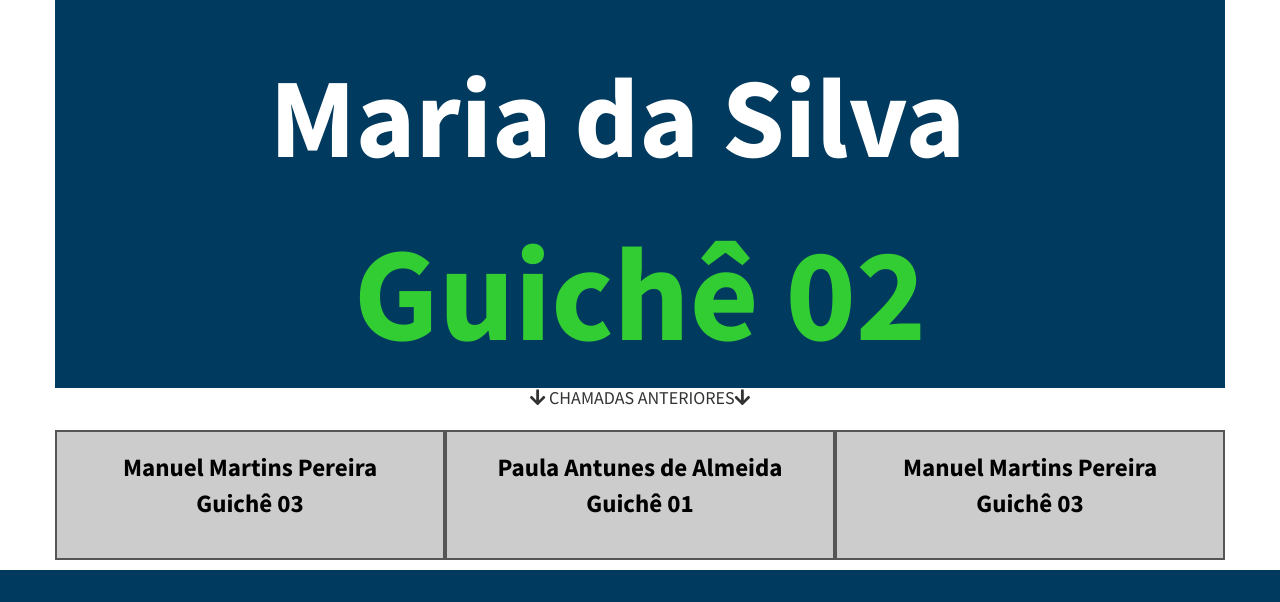
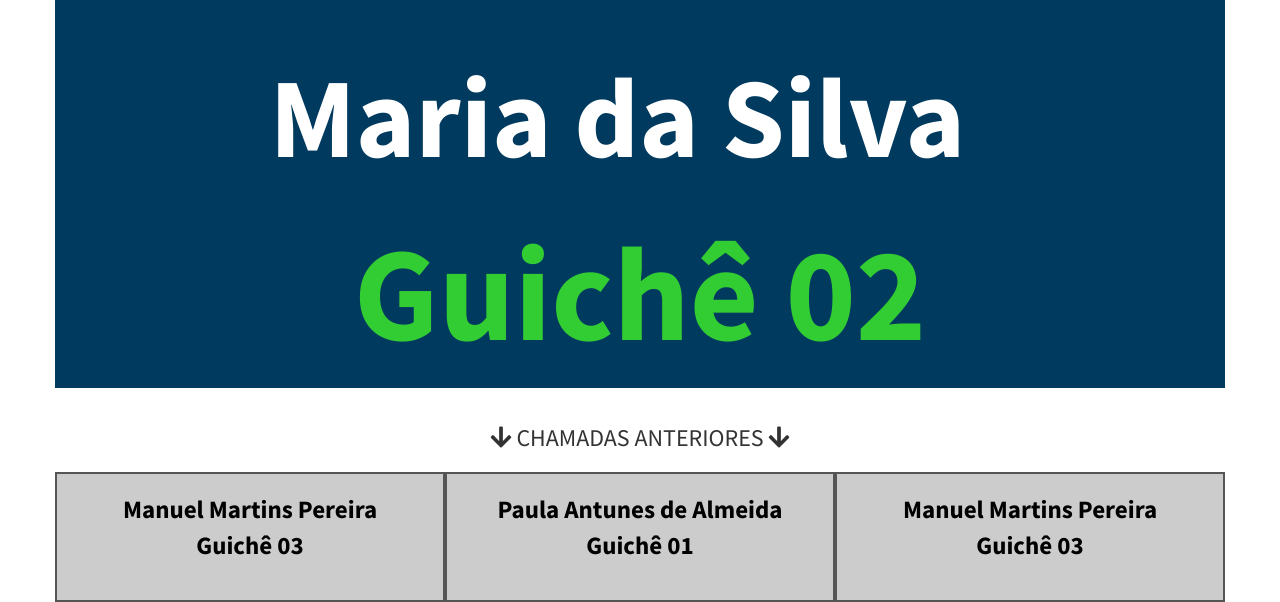
Before and after one commit to kakabraga/chamados-inas, a PHP site: page /php/atendimento/painel.php in a window 1280 px wide. Shown: the part 230-832 px from the top of the page. Before the commit the page ends 800 px from the top, so only its background shows below. Run offline with PHP 8.4, Linux system fonts and the light colour scheme.

Commit message:
Update painel.php

```diff
--- a/projeto/atendimento/painel.php
+++ b/projeto/atendimento/painel.php
@@ -56,9 +56,9 @@
 					<input type="hidden" id="senhaPrioridade" value="P000">
 				</div>
 			</div>
-		</div>
+		</div><br/><br/>
 		<div class="row row gx-4 gx-lg-5">
-        <center><span class="h4"><i class="fa fa-arrow-down" aria-hidden="true"></i> CHAMADAS ANTERIORES<i class="fa fa-arrow-down" aria-hidden="true"> </i></span></center>
+        <center><span class="h3"><i class="fa fa-arrow-down" aria-hidden="true"></i> CHAMADAS ANTERIORES <i class="fa fa-arrow-down" aria-hidden="true"> </i></span></center>
 			<div class="col-md-4 mb-5  ultimaSenha"><br/>
 				<span class="ultimaSenhaTexto" id="ultimaSenhaTexto">Manuel Martins Pereira </span><br>
 				<span id="ultimaSenhaNumero">Guichê 03</span>
```
